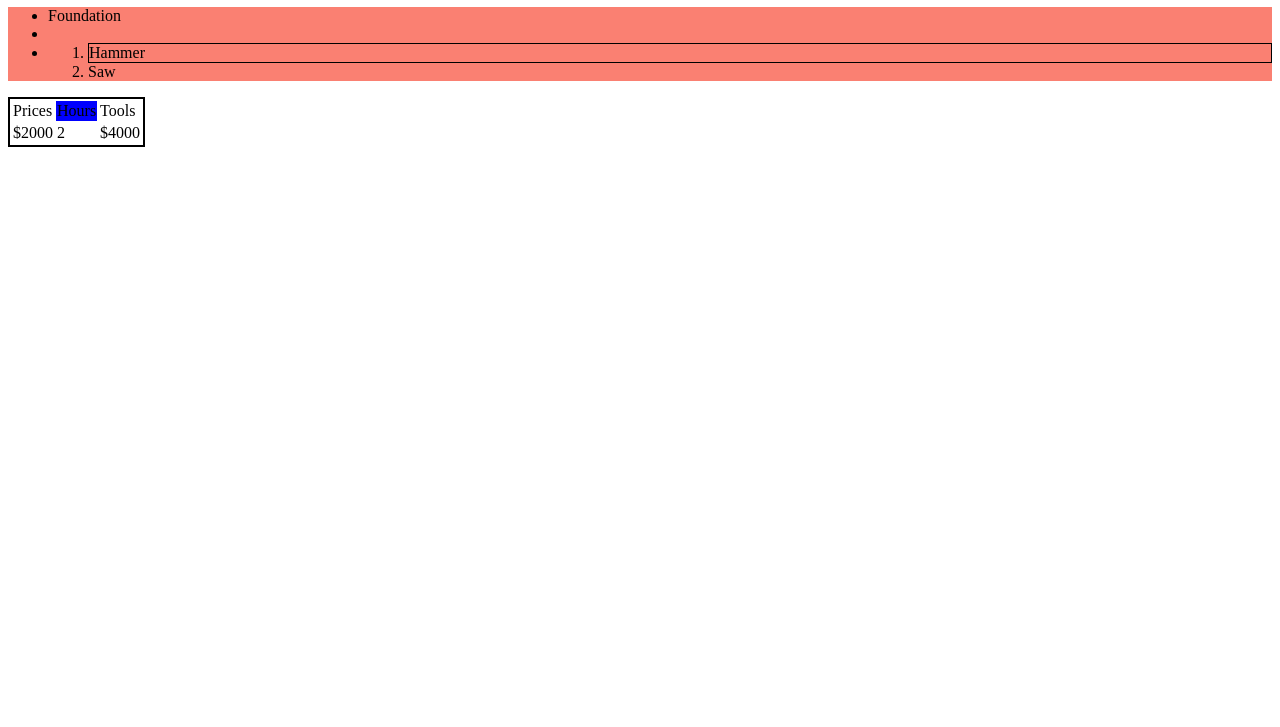
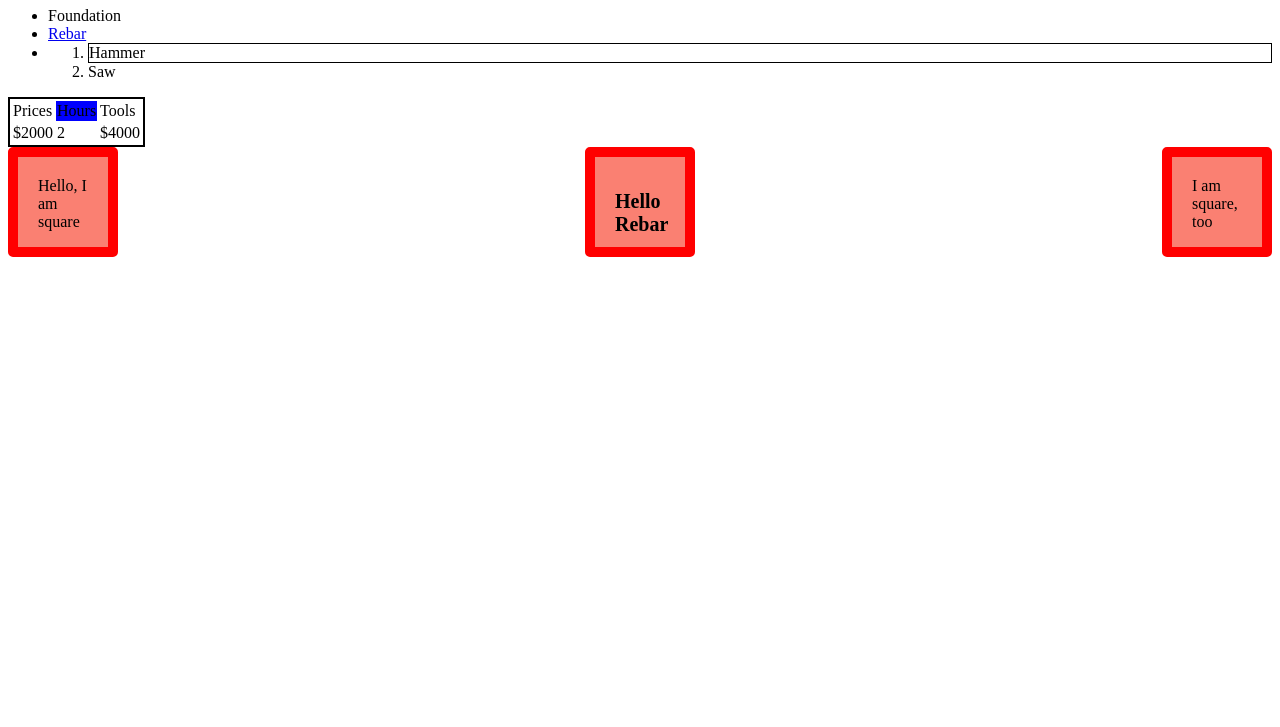
Before and after one commit to MarkIsNotTaken/Bob-The-Builder, a plain HTML site: page index.html in a window 1280 px wide. Shown: the part 73-800 px from the top of the page. Drawn offline with Linux system fonts and the light colour scheme; files that its build step writes are made by us from their sources.

Commit message:
index.html

```diff
--- a/index.html
+++ b/index.html
@@ -3,15 +3,18 @@
 	<head>
 		<meta charset="utf-8">
 		<title>Bob The Builder</title>
+		<link rel="stylesheet" type="text/css" href="./css/style.css">
+		<style>
+		</style>
 	</head>
 	<body>
 		<header>
 			<h1>Bob The Builder, LLC</h1>
 		</header>
-		<div class="container" style="background-color:salmon">
+		<div class="container">
 			<ul>
 				<li>Foundation</li>
-				<li><a href="#rebar"></a></li>
+				<li><a href="#rebar">Rebar</a></li>
 				<li>
 					<ol>
 						<li style="border: 1px solid black">Hammer</li>
@@ -34,5 +37,14 @@
 	  		</tr>
 	  	</table>
 	  </div>
+	  <div class="square">
+	  	Hello, I am square
+	  </div>
+	  <div class="squar">
+	  	I am square, too
+	  </div>
+	  <div class="rebar">
+	  	<h1>Hello Rebar</h1>
+	  </div>
 	</body>
 </html>
```
